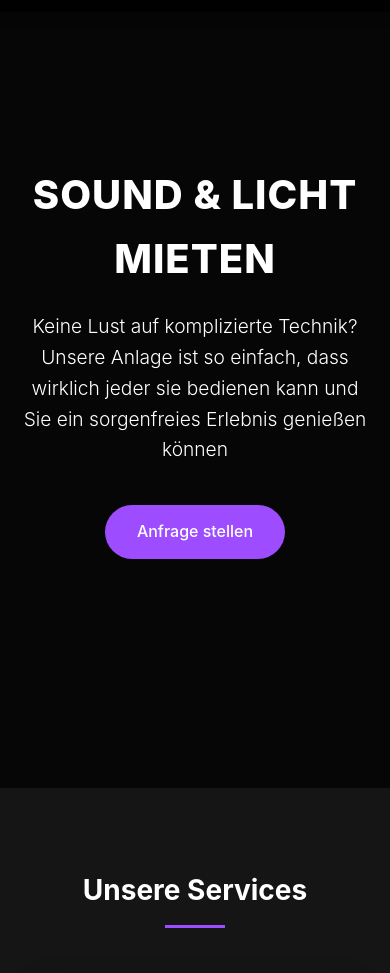
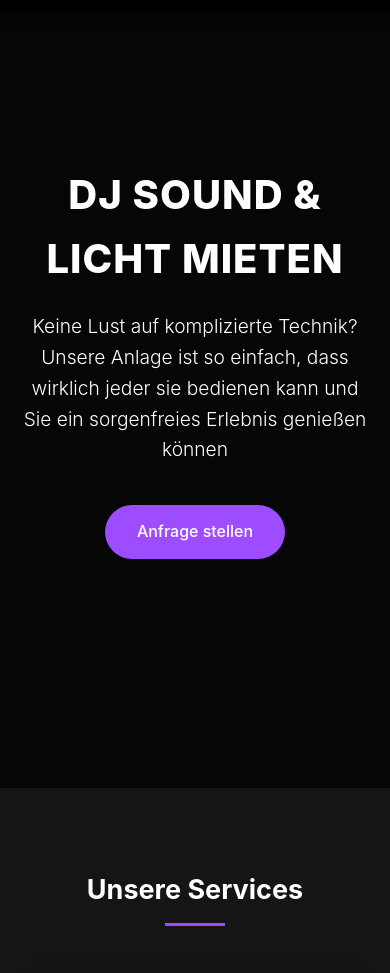
Before and after one commit to MarcHoehne/DJWebsiteNEW, a plain HTML site: page index.html in a window 390 px wide. Shown: the part 56-1029 px from the top of the page. Drawn offline with nearby package versions, Linux system fonts and the light colour scheme.

Commit message:
new changes in styles

```diff
--- a/index.html
+++ b/index.html
@@ -210,7 +210,7 @@
         <div class="overlay"></div>
         <div class="hero-content">
             <!--<h1>MH Event & DJ Technik</h1> -->
-            <h1>Sound & Licht mieten</h1>
+            <h1>DJ Sound & Licht mieten</h1>
             <p>Keine Lust auf komplizierte Technik? Unsere Anlage ist so einfach, dass wirklich jeder sie bedienen kann und Sie ein sorgenfreies Erlebnis genießen können</p>
             <a href="#contact" class="cta-button">Anfrage stellen</a>
         </div>
@@ -251,7 +251,7 @@
         <div class="container">
             <div class="about-content">
                 <div class="about-text" data-aos="fade-right" data-aos-delay="100">
-                    <h2 class="section-title">Warum MH Licht & DJ Technik?</h2>
+                    <h2 class="section-title">Warum MH Event & DJ Technik?</h2>
                     <ul class="features-list">
                         <li><i class="fas fa-check-circle"></i> Lieferung, Auf- und Abbau inklusive</li>
                         <li><i class="fas fa-check-circle"></i> Persönliche technische Einweisung vor Ort</li>
--- a/style.css
+++ b/style.css
@@ -49,7 +49,7 @@ section {
 }
 
 .section-title {
-    font-size: 36px;
+    font-size: 35px;
     font-weight: 700;
     margin-bottom: 15px;
     text-align: center;
@@ -1529,7 +1529,7 @@ section {
     }
 
     .section-title {
-        font-size: 28px;
+        font-size: 27px;
     }
 
     .footer-content {
```
